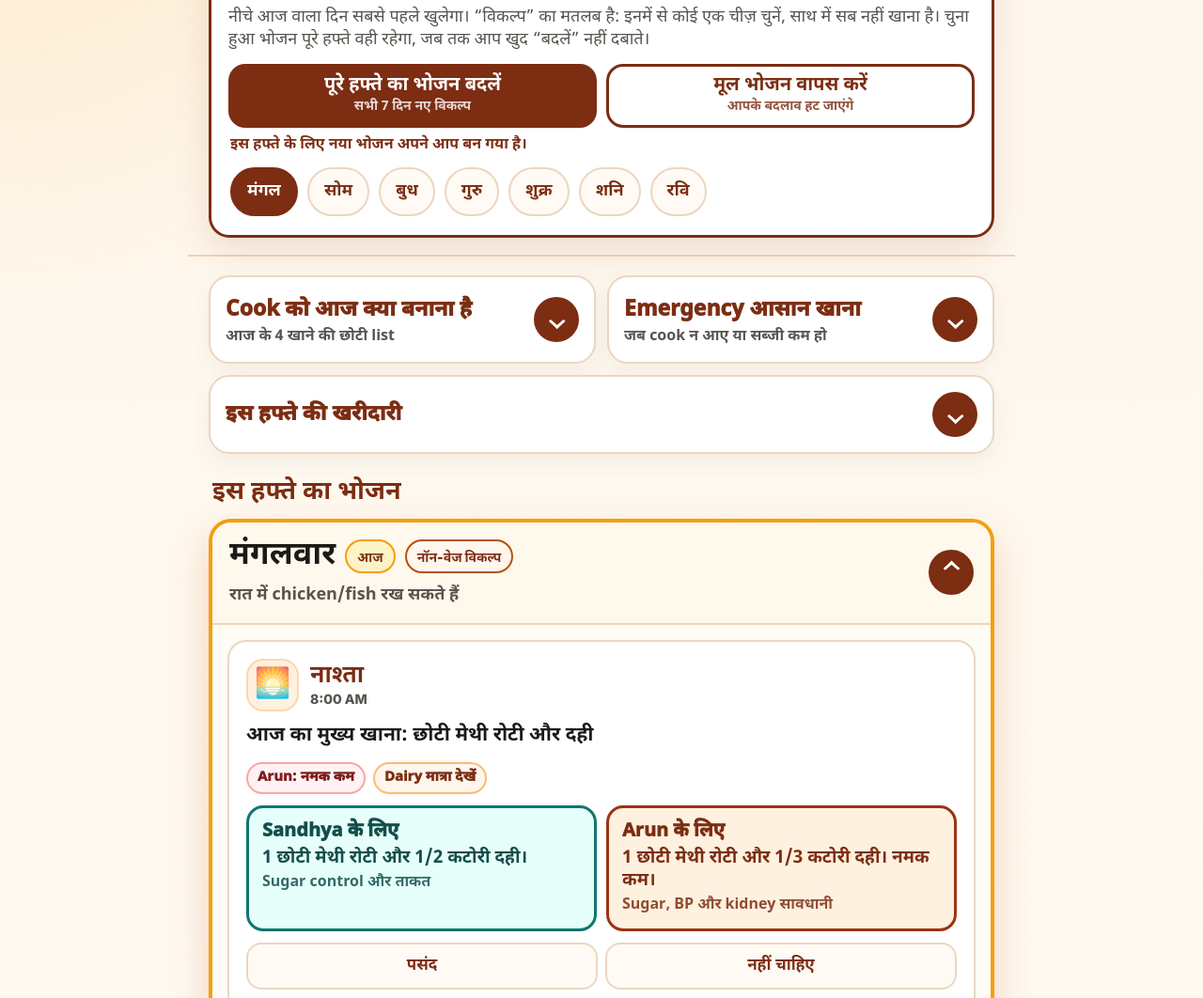
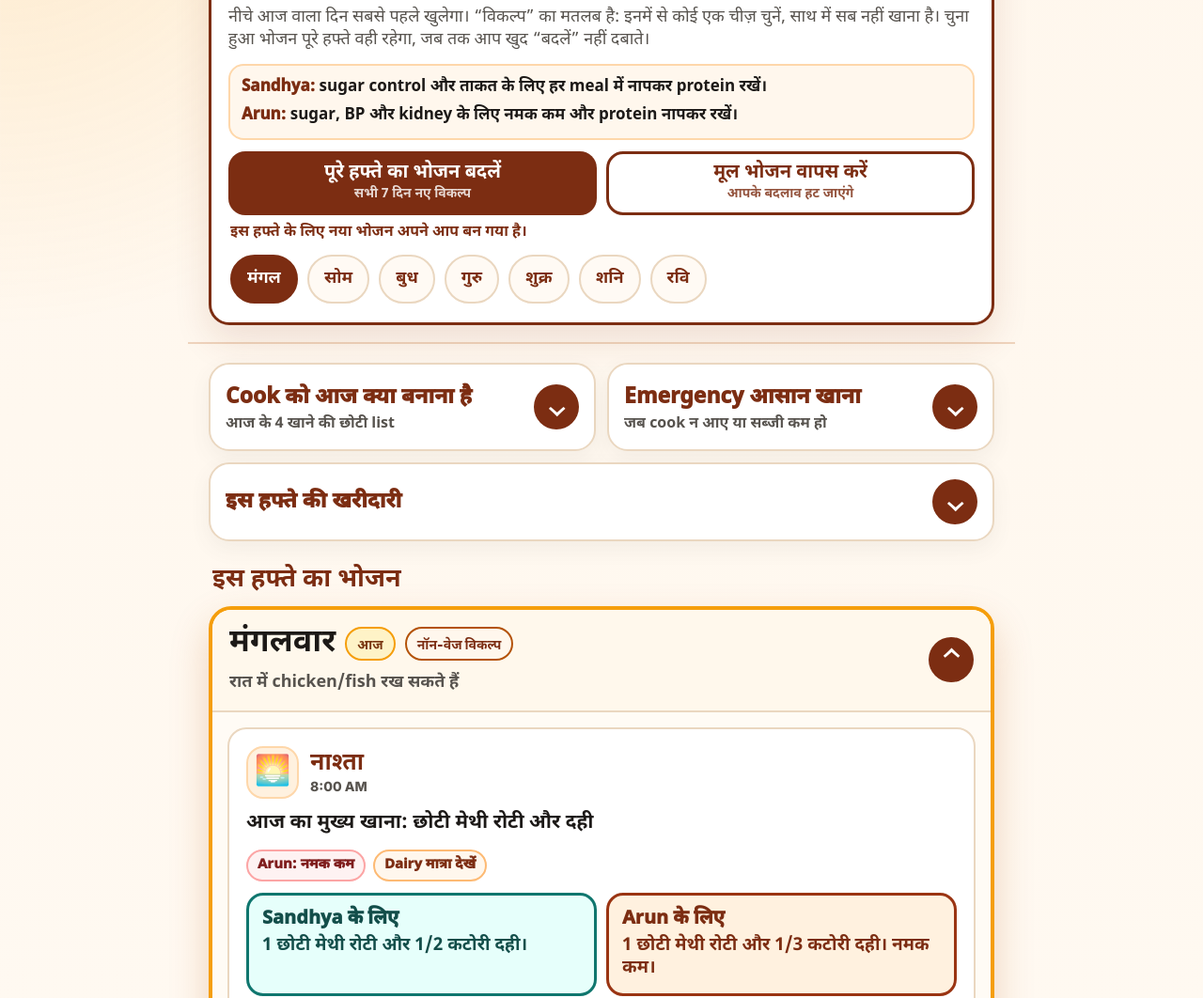
Before and after one commit to aman-ankur/parents-meal-plan, a plain HTML site: page index.html in a window 1280 px wide. Shown: the part 195-1257 px from the top of the page at 94% size. Drawn offline with Linux system fonts and the light colour scheme.

Commit message:
Simplify alternate meal cards

```diff
--- a/index.html
+++ b/index.html
@@ -96,6 +96,25 @@
       line-height: 1.35;
     }
 
+    .parent-guidance {
+      display: grid;
+      gap: 8px;
+      margin: 12px 0 0;
+      padding: 12px;
+      border-radius: 16px;
+      background: #fff7ed;
+      border: 2px solid #fed7aa;
+      color: var(--ink);
+      font-size: 17px;
+      line-height: 1.32;
+      font-weight: 780;
+    }
+
+    .parent-guidance strong {
+      color: var(--saddle);
+      font-weight: 950;
+    }
+
     .quick-nav {
       display: flex;
       gap: 10px;
@@ -502,16 +521,6 @@
       line-height: 1.12;
     }
 
-    .portion small {
-      display: block;
-      margin-top: 4px;
-      color: inherit;
-      opacity: .84;
-      font-size: 16px;
-      font-weight: 800;
-      line-height: 1.25;
-    }
-
     .portion-text {
       font-size: 19px;
       line-height: 1.28;
@@ -717,7 +726,7 @@
 
     .alt-card {
       display: grid;
-      gap: 10px;
+      gap: 9px;
       padding: 12px 12px 12px 16px;
       border-radius: 14px;
       background: #fffbeb;
@@ -772,13 +781,6 @@
       line-height: 1.2;
     }
 
-    .alt-card-note {
-      color: var(--muted);
-      font-size: 16px;
-      line-height: 1.3;
-      font-weight: 760;
-    }
-
     .protein-grid {
       display: grid;
       gap: 14px;
@@ -915,6 +917,10 @@
         <h1 id="todayDay">आज</h1>
         <p class="date" id="todayDate">तारीख</p>
         <p class="hint">नीचे आज वाला दिन सबसे पहले खुलेगा। “विकल्प” का मतलब है: इनमें से कोई एक चीज़ चुनें, साथ में सब नहीं खाना है। चुना हुआ भोजन पूरे हफ्ते वही रहेगा, जब तक आप खुद “बदलें” नहीं दबाते।</p>
+        <div class="parent-guidance" aria-label="स्वास्थ्य याद रखें">
+          <div><strong>Sandhya:</strong> sugar control और ताकत के लिए हर meal में नापकर protein रखें।</div>
+          <div><strong>Arun:</strong> sugar, BP और kidney के लिए नमक कम और protein नापकर रखें।</div>
+        </div>
         <div class="plan-actions" aria-label="Plan actions">
           <button class="plan-button primary" type="button" id="shuffleWeek">
             <span class="button-main">पूरे हफ्ते का भोजन बदलें</span>
@@ -1840,7 +1846,7 @@
     function getAlternativeItems(day, mealIndex, currentId) {
       const type = getMealType(mealIndex);
       const candidates = getAllowedItems(type, day, mealIndex).filter(item => item.id !== currentId);
-      return candidates.slice(0, 4);
+      return candidates.slice(0, 3);
     }
 
     function chooseMeal(dayKey, mealIndex, itemId) {
@@ -2061,12 +2067,10 @@
             <div class="portion sandhya">
               <p class="portion-label">Sandhya के लिए</p>
               <div class="portion-text">${current.sandhya}</div>
-              <small>Sugar control और ताकत</small>
             </div>
             <div class="portion arun">
               <p class="portion-label">Arun के लिए</p>
               <div class="portion-text">${current.arun}</div>
-              <small>Sugar, BP और kidney सावधानी</small>
             </div>
           </div>
           <div class="meal-tools">
@@ -2159,8 +2163,6 @@
           <div class="alt-card">
             <div class="alt-card-label">पूरा विकल्प</div>
             <div class="alt-card-title">${item.dish}</div>
-            <div class="alt-card-note">${item.note}</div>
-            ${renderWarningChips(item)}
             <div class="portion-row">
               <div class="portion sandhya">
                 <p class="portion-label">Sandhya</p>
```
